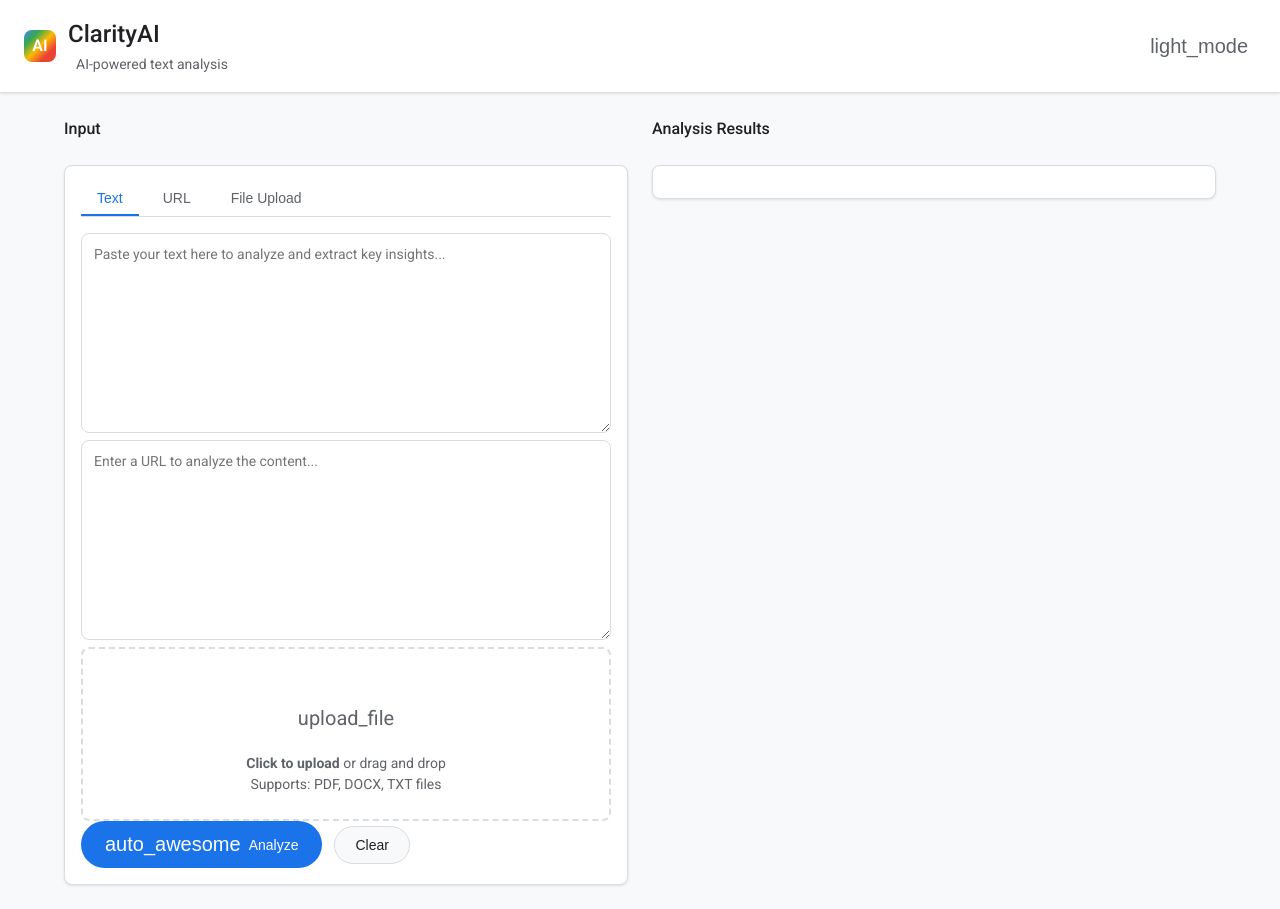
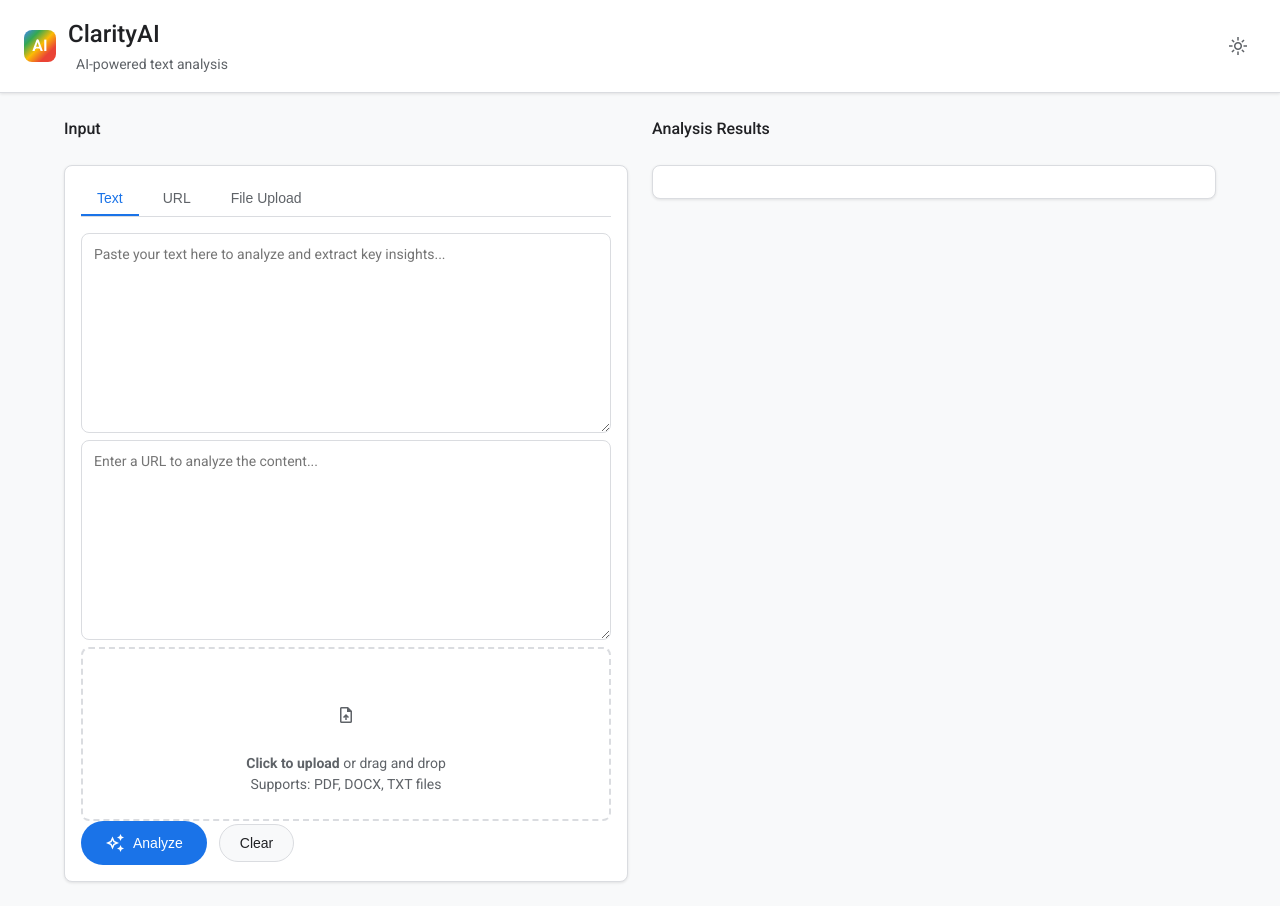
Before and after one commit to abhishekck31/ClarityAI, a Flask app: page / in a window 1280 px wide. After the commit the page ends 884 px from the top, so only its background shows below. Run offline with Flask 3, Linux system fonts and the light colour scheme.

Commit message:
Assistant checkpoint: Fixed JavaScript errors and HTML element ID mismatches
Assistant generated file changes:
- templates/index.html: Add Material Symbols import and fix element IDs
Add Material Symbols import and fix element IDs
Add Material Symbols import and fix element IDs
Add Material Symbols import and fix element IDs
Add Material Symbols import and fix element IDs
Add Material Symbols import and fix element IDs
Add Material Symbols import and fix element IDs
Add Material Symbols import and fix element IDs
- static/script.js: Fix JavaScript to remove duplicate event listeners and fix element references
- static/style.css: Update followup button classes
Update followup button classes

---

User prompt:

Reolsve all the isses

Replit-Commit-Author: Assistant
Replit-Commit-Session-Id: af205a50-8408-427b-99c7-731278dde9e4

```diff
--- a/static/script.js
+++ b/static/script.js
@@ -1,3 +1,36 @@
+
+// Dark Mode Functionality - Initialize immediately
+const themeToggle = document.getElementById('theme-toggle');
+if (themeToggle) {
+    const body = document.body;
+    const themeIcon = themeToggle.querySelector('.material-symbols-outlined');
+
+    // Check for saved theme preference or default to light mode
+    const savedTheme = localStorage.getItem('theme') || 'light';
+
+    // Apply the saved theme
+    if (savedTheme === 'dark') {
+        body.classList.add('dark-mode');
+        if (themeIcon) themeIcon.textContent = 'dark_mode';
+    } else {
+        body.classList.remove('dark-mode');
+        if (themeIcon) themeIcon.textContent = 'light_mode';
+    }
+
+    // Theme toggle event listener
+    themeToggle.addEventListener('click', function() {
+        body.classList.toggle('dark-mode');
+
+        if (body.classList.contains('dark-mode')) {
+            if (themeIcon) themeIcon.textContent = 'dark_mode';
+            localStorage.setItem('theme', 'dark');
+        } else {
+            if (themeIcon) themeIcon.textContent = 'light_mode';
+            localStorage.setItem('theme', 'light');
+        }
+    });
+}
+
 document.addEventListener('DOMContentLoaded', () => {
     const clarifyButton = document.getElementById('clarifyButton');
     const userInput = document.getElementById('userInput');
@@ -20,44 +53,13 @@ document.addEventListener('DOMContentLoaded', () => {
 
     let selectedFile = null;
 
-    // Dark Mode Functionality
-    document.addEventListener('DOMContentLoaded', function() {
-        const themeToggle = document.getElementById('theme-toggle');
-        const body = document.body;
-        const themeIcon = themeToggle.querySelector('.material-symbols-outlined');
-
-        // Check for saved theme preference or default to light mode
-        const savedTheme = localStorage.getItem('theme') || 'light';
-
-        // Apply the saved theme
-        if (savedTheme === 'dark') {
-            body.classList.add('dark-mode');
-            themeIcon.textContent = 'dark_mode';
-        } else {
-            body.classList.remove('dark-mode');
-            themeIcon.textContent = 'light_mode';
-        }
-
-        // Theme toggle event listener
-        themeToggle.addEventListener('click', function() {
-            body.classList.toggle('dark-mode');
-
-            if (body.classList.contains('dark-mode')) {
-                themeIcon.textContent = 'dark_mode';
-                localStorage.setItem('theme', 'dark');
-            } else {
-                themeIcon.textContent = 'light_mode';
-                localStorage.setItem('theme', 'light');
-            }
-        });
-    });
-
     // Global variables
     let currentAnalysis = null;
     let originalText = '';
     let previousAnalysis = '';
 
     // Tab switching functionality
+    if (tabButtons) {
         tabButtons.forEach(button => {
             button.addEventListener('click', () => {
                 const tabName = button.dataset.tab;
@@ -68,19 +70,22 @@ document.addEventListener('DOMContentLoaded', () => {
 
                 // Update tab content
                 tabContents.forEach(content => content.classList.remove('active'));
-            document.getElementById(tabName + 'Tab').classList.add('active');
+                const targetTab = document.getElementById(tabName + 'Tab');
+                if (targetTab) targetTab.classList.add('active');
 
                 // Reset file selection when switching to text tab
                 if (tabName === 'text') {
                     selectedFile = null;
-                filePreview.style.display = 'none';
+                    if (filePreview) filePreview.style.display = 'none';
                 }
 
                 updateButtonState();
             });
         });
+    }
 
     // File upload functionality
+    if (fileUploadArea && fileInput) {
         fileUploadArea.addEventListener('click', () => fileInput.click());
 
         fileUploadArea.addEventListener('dragover', (e) => {
@@ -106,13 +111,16 @@ document.addEventListener('DOMContentLoaded', () => {
                 handleFileSelection(e.target.files[0]);
             }
         });
+    }
 
+    if (removeFile) {
         removeFile.addEventListener('click', () => {
             selectedFile = null;
-        fileInput.value = '';
-        filePreview.style.display = 'none';
+            if (fileInput) fileInput.value = '';
+            if (filePreview) filePreview.style.display = 'none';
             updateButtonState();
         });
+    }
 
     function handleFileSelection(file) {
         const allowedTypes = ['application/pdf', 'application/vnd.openxmlformats-officedocument.wordprocessingml.document', 'text/plain'];
@@ -128,12 +136,13 @@ document.addEventListener('DOMContentLoaded', () => {
         }
 
         selectedFile = file;
-        fileName.textContent = file.name;
-        filePreview.style.display = 'block';
+        if (fileName) fileName.textContent = file.name;
+        if (filePreview) filePreview.style.display = 'block';
         updateButtonState();
     }
 
     // Auto-resize textarea
+    if (userInput) {
         userInput.addEventListener('input', () => {
             userInput.style.height = 'auto';
             userInput.style.height = userInput.scrollHeight + 'px';
@@ -144,30 +153,43 @@ document.addEventListener('DOMContentLoaded', () => {
         userInput.addEventListener('keydown', (e) => {
             if (e.key === 'Enter' && !e.shiftKey) {
                 e.preventDefault();
-            if ((userInput.value.trim() || selectedFile) && !clarifyButton.disabled) {
+                if ((userInput.value.trim() || selectedFile) && clarifyButton && !clarifyButton.disabled) {
                     clarifyButton.click();
                 }
             }
         });
+    }
 
     function updateButtonState() {
-        const activeTab = document.querySelector('.tab-button.active').dataset.tab;
-        const hasContent = (activeTab === 'text' && userInput.value.trim()) ||
-                          (activeTab === 'file' && selectedFile);
+        if (!clarifyButton) return;
+
+        const activeTab = document.querySelector('.tab-button.active');
+        if (!activeTab) return;
+
+        const tabName = activeTab.dataset.tab;
+        const hasContent = (tabName === 'text' && userInput && userInput.value.trim()) ||
+                          (tabName === 'file' && selectedFile);
 
         clarifyButton.disabled = !hasContent;
-        clarifyButton.querySelector('.button-text').textContent = hasContent ? 'Analyze Content' : 'Select content first';
+        const buttonText = clarifyButton.querySelector('.button-text');
+        if (buttonText) {
+            buttonText.textContent = hasContent ? 'Analyze Content' : 'Select content first';
+        }
     }
 
+    if (clarifyButton) {
         clarifyButton.addEventListener('click', async () => {
-        const activeTab = document.querySelector('.tab-button.active').dataset.tab;
+            const activeTab = document.querySelector('.tab-button.active');
+            if (!activeTab) return;
 
-        if (activeTab === 'text' && !userInput.value.trim()) {
+            const tabName = activeTab.dataset.tab;
+
+            if (tabName === 'text' && (!userInput || !userInput.value.trim())) {
                 showError('Please enter some text or URL first!');
                 return;
             }
 
-        if (activeTab === 'file' && !selectedFile) {
+            if (tabName === 'file' && !selectedFile) {
                 showError('Please select a file first!');
                 return;
             }
@@ -175,13 +197,13 @@ document.addEventListener('DOMContentLoaded', () => {
             // Show loading state
             showLoading();
             clarifyButton.disabled = true;
-        followupSection.style.display = 'none';
-        followupResponse.style.display = 'none';
+            if (followupSection) followupSection.style.display = 'none';
+            if (followupResponse) followupResponse.style.display = 'none';
 
             try {
                 let response;
 
-            if (activeTab === 'file') {
+                if (tabName === 'file') {
                     // Handle file upload
                     const formData = new FormData();
                     formData.append('file', selectedFile);
@@ -213,7 +235,7 @@ document.addEventListener('DOMContentLoaded', () => {
                 }
 
                 // Store original text and analysis for follow-ups
-            originalText = data.original_text || userInput.value.trim();
+                originalText = data.original_text || (userInput ? userInput.value.trim() : '');
                 previousAnalysis = data.ai_response;
 
                 // Parse AI response
@@ -233,7 +255,7 @@ document.addEventListener('DOMContentLoaded', () => {
 
                 // Show results and follow-up options
                 showResults(aiData);
-            followupSection.style.display = 'block';
+                if (followupSection) followupSection.style.display = 'block';
 
             } catch (error) {
                 console.error('Error:', error);
@@ -243,6 +265,7 @@ document.addEventListener('DOMContentLoaded', () => {
                 updateButtonState();
             }
         });
+    }
 
     // Follow-up functionality
     document.addEventListener('click', async (e) => {
@@ -253,6 +276,8 @@ document.addEventListener('DOMContentLoaded', () => {
     });
 
     async function handleFollowup(question) {
+        if (!followupContent || !followupResponse) return;
+
         followupContent.innerHTML = '<div class="loading">Processing follow-up...</div>';
         followupResponse.style.display = 'block';
 
@@ -297,18 +322,24 @@ document.addEventListener('DOMContentLoaded', () => {
     }
 
     function showLoading() {
+        if (!outputSection || !resultsDiv) return;
+
         outputSection.style.display = 'block';
         resultsDiv.innerHTML = '<div class="loading">Analyzing your content...</div>';
         outputSection.scrollIntoView({ behavior: 'smooth', block: 'nearest' });
     }
 
     function showError(message) {
+        if (!outputSection || !resultsDiv) return;
+
         outputSection.style.display = 'block';
         resultsDiv.innerHTML = `<div class="error">${message}</div>`;
         outputSection.scrollIntoView({ behavior: 'smooth', block: 'nearest' });
     }
 
     function showResults(aiData) {
+        if (!resultsDiv || !outputSection) return;
+
         const summary = aiData.summary || 'No summary available';
         const actionItems = Array.isArray(aiData.action_items) ? aiData.action_items : [];
         const deadlines = Array.isArray(aiData.deadlines) ? aiData.deadlines : [];
@@ -328,7 +359,7 @@ document.addEventListener('DOMContentLoaded', () => {
         } else {
             htmlOutput += `
                 <h3>Action Items</h3>
-                <p style="color: var(--text-secondary); font-style: italic;">No action items identified</p>
+                <p style="color: var(--subtle-text-color); font-style: italic;">No action items identified</p>
             `;
         }
 
@@ -342,11 +373,12 @@ document.addEventListener('DOMContentLoaded', () => {
         } else {
             htmlOutput += `
                 <h3>Deadlines</h3>
-                <p style="color: var(--text-secondary); font-style: italic;">No deadlines identified</p>
+                <p style="color: var(--subtle-text-color); font-style: italic;">No deadlines identified</p>
             `;
         }
 
         resultsDiv.innerHTML = htmlOutput;
+        resultsDiv.style.display = 'block';
         outputSection.scrollIntoView({ behavior: 'smooth', block: 'nearest' });
     }
 
--- a/static/style.css
+++ b/static/style.css
@@ -385,7 +385,7 @@ body {
     margin-bottom: 16px;
 }
 
-.followup-button {
+.followup-btn {
     background-color: var(--button-secondary);
     color: var(--text-color);
     border: 1px solid var(--border-color);
@@ -396,7 +396,7 @@ body {
     transition: all 0.2s ease;
 }
 
-.followup-button:hover {
+.followup-btn:hover {
     background-color: var(--accent-color);
     color: white;
     border-color: var(--accent-color);
@@ -479,7 +479,7 @@ body.dark-mode .error {
         flex-direction: column;
     }
 
-    .followup-button {
+    .followup-btn {
         text-align: center;
     }
 }
@@ -512,10 +512,6 @@ body.dark-mode .error {
     transition: background-color 0.2s ease;
 }
 
-.history-item:hover {
-    background-color: var(--button-secondary);
-}
-
 .copy-button {
     background: none;
     border: none;
--- a/templates/index.html
+++ b/templates/index.html
@@ -4,9 +4,9 @@
     <meta charset="UTF-8">
     <meta name="viewport" content="width=device-width, initial-scale=1.0">
     <title>ClarityAI</title>
-    <link href="https://fonts.googleapis.com/css2?family=Inter:wght@300;400;500;600;700&display=swap" rel="stylesheet">
-    <link href="{{ url_for('static', filename='style.css') }}" rel="stylesheet" type="text/css" />
-</head>
+    <link href="https://fonts.googleapis.com/css2?family=Roboto:wght@300;400;500;600;700&display=swap" rel="stylesheet">
+    <link href="https://fonts.googleapis.com/css2?family=Material+Symbols+Outlined:opsz,wght,FILL,GRAD@20..48,100..700,0..1,-50..200" rel="stylesheet">
+    <link href="{{ url_for('static', filename='style.css') }}" rel="stylesheet" type="text/css" /></head>
 <body>
     <div class="app-container">
         <header class="header">
```
Lines whose indentation alone changed are shown as unchanged.
